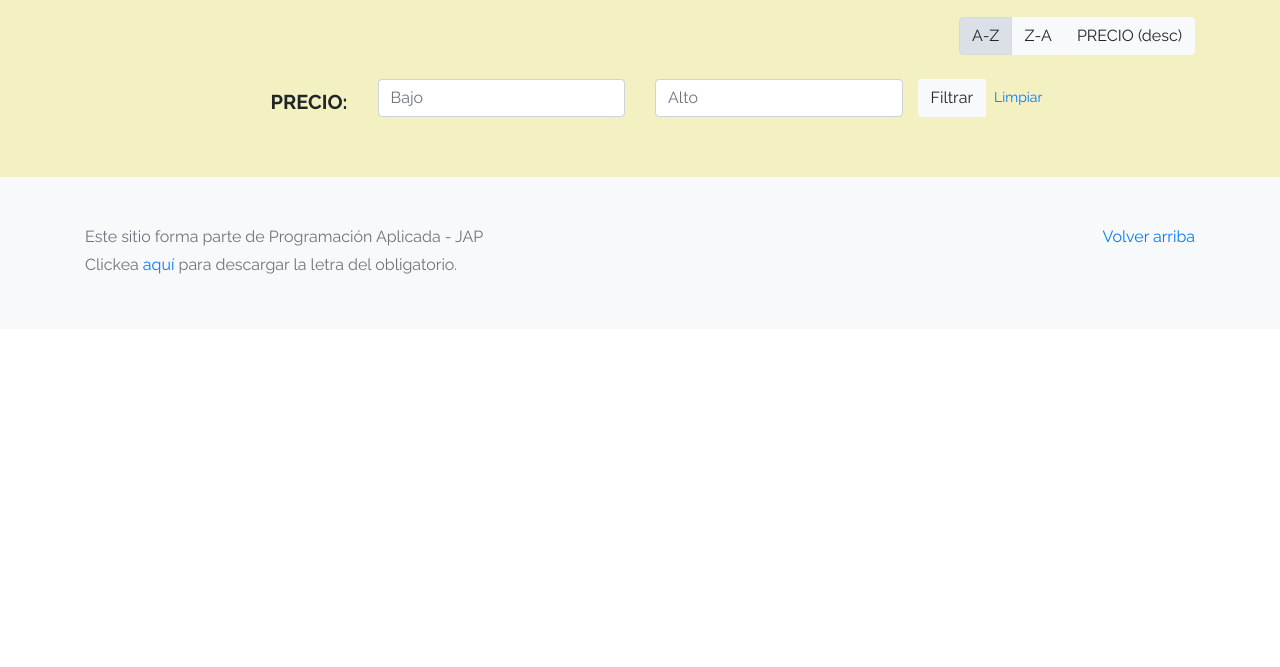
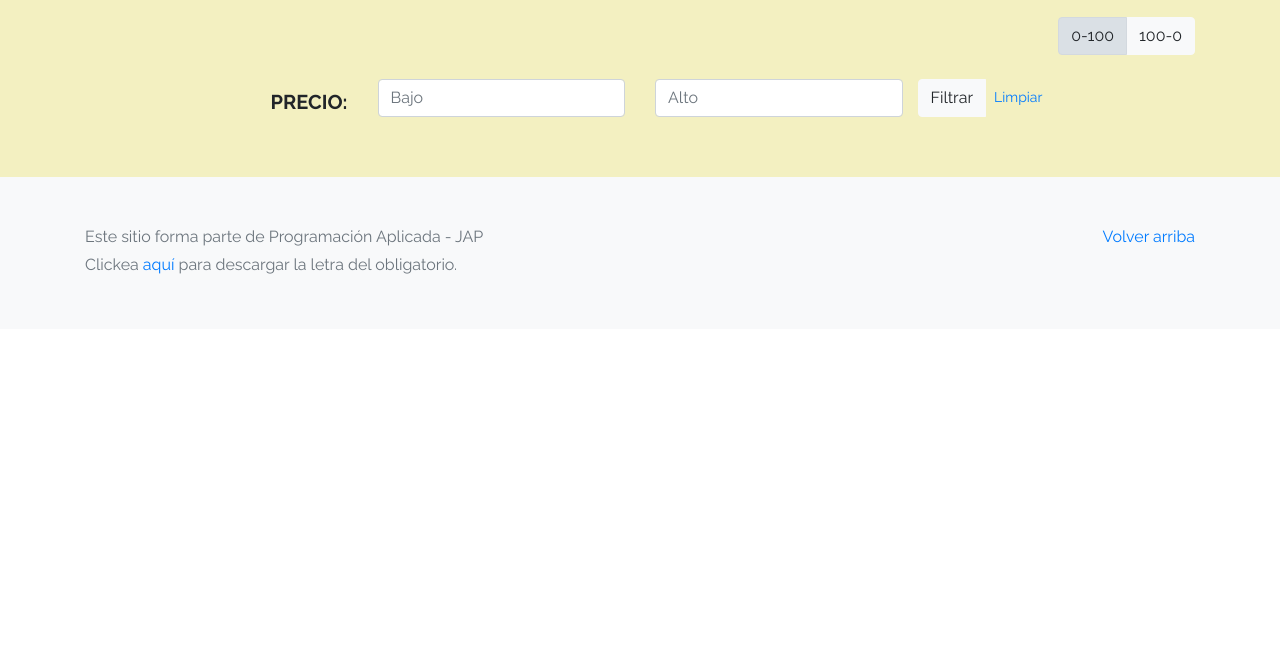
Before and after one commit to Romina-Almi/ObligatorioJAP, a plain HTML site: page ecommerce-master/products.html in a window 1280 px wide. Shown: the part 133-800 px from the top of the page. Drawn offline with Linux system fonts and the light colour scheme; no server answers.

Commit message:
corrección 2° entregable
Se modificaron los filtros que aparecían en orden alfabético y se elimino un botón innecesario.

```diff
--- a/ecommerce-master/js/products.js
+++ b/ecommerce-master/js/products.js
@@ -1,5 +1,5 @@
-const ORDER_ASC_BY_COST = "AZ";
-const ORDER_DESC_BY_COST = "ZA";
+const ORDER_ASC_BY_COST = "0-100";
+const ORDER_DESC_BY_COST = "100-0";
 const ORDER_BY_COST = "PRECIO";
 var currentProductsArray = [];
 var currentSortCriteria = undefined;
--- a/ecommerce-master/products.html
+++ b/ecommerce-master/products.html
@@ -50,13 +50,10 @@
               <div class="col text-right">
                   <div class="btn-group btn-group-toggle mb-4" data-toggle="buttons">
                       <label class="btn btn-light active" id="sortAsc" >
-                          <input type="radio" name="options" autocomplete="off" checked>A-Z
+                          <input type="radio" name="options" autocomplete="off" checked>0-100
                       </label>
                       <label class="btn btn-light" id="sortDesc" >
-                          <input type="radio" precio="options" autocomplete="off">Z-A
-                      </label>
-                      <label class="btn btn-light" id="sortByCost" >
-                          <input type="radio" name="options" autocomplete="off">PRECIO (desc)
+                          <input type="radio" precio="options" autocomplete="off">100-0
                       </label>
                   </div>
                 </div>
```
